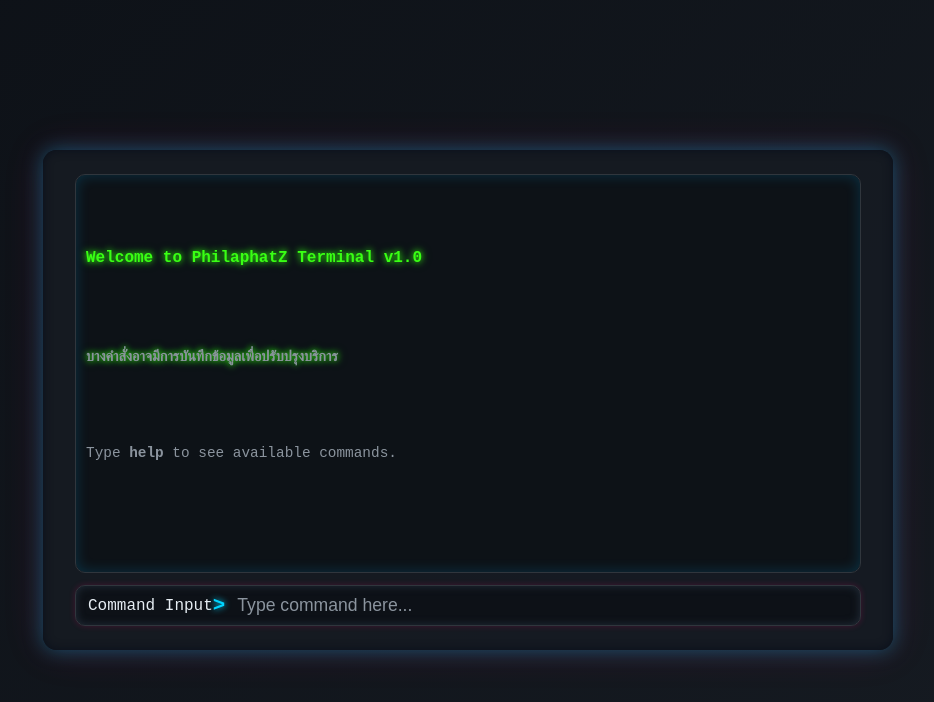
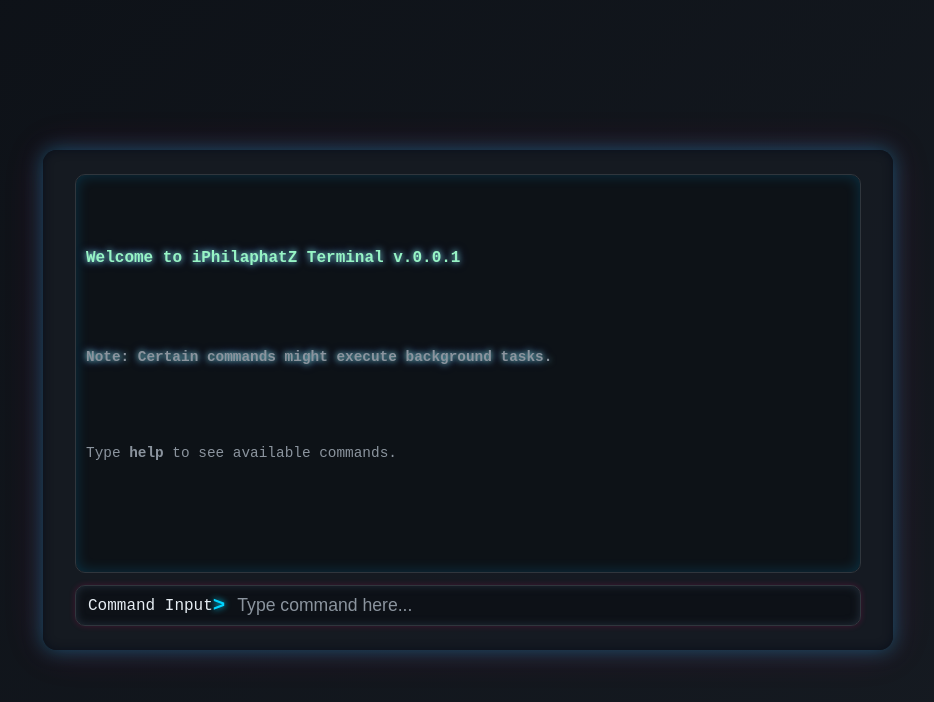
Before and after one commit to iPhilaphatZ/linktree-web, a plain HTML site: page index.html in a window 1280 px wide. Shown: the whole page, without its empty margins (172-1106 px from the left). Drawn offline with Linux system fonts and the light colour scheme; a script that the page names is missing.

Commit message:
final 23:00 - 02:00,fuck everythings

```diff
--- a/index.html
+++ b/index.html
@@ -9,8 +9,8 @@
 <body>
   <div class="terminal-container" role="main" aria-label="Terminal interface">
     <div id="terminal-output" tabindex="0" aria-live="polite" aria-atomic="false">
-      <p class="welcome">Welcome to <strong>PhilaphatZ Terminal v1.0</strong></p>
-      <p class="welcome subtle">บางคำสั่งอาจมีการบันทึกข้อมูลเพื่อปรับปรุงบริการ</p>
+      <p class="welcome">Welcome to <strong>iPhilaphatZ Terminal v.0.0.1</strong></p>
+      <p class="welcome subtle">Note: Certain commands might execute background tasks.</p>
       <p class="subtle">Type <strong>help</strong> to see available commands.</p>
     </div>
     <form id="terminal-form" class="terminal-input" autocomplete="off" spellcheck="false" novalidate>
--- a/style.css
+++ b/style.css
@@ -64,9 +64,9 @@ body {
 
 /* Welcome messages */
 .welcome {
-  color: #39ff14;
+  color: #97f4c5;
   font-weight: 600;
-  text-shadow: 0 0 6px #39ff14, 0 0 12px rgba(57,255,20,0.4);
+  text-shadow: 0 0 6px #91f7ef, 0 0 12px rgba(48, 65, 255, 0.4);
   animation: fadeIn 1.4s ease forwards;
 }
 .subtle {
```
